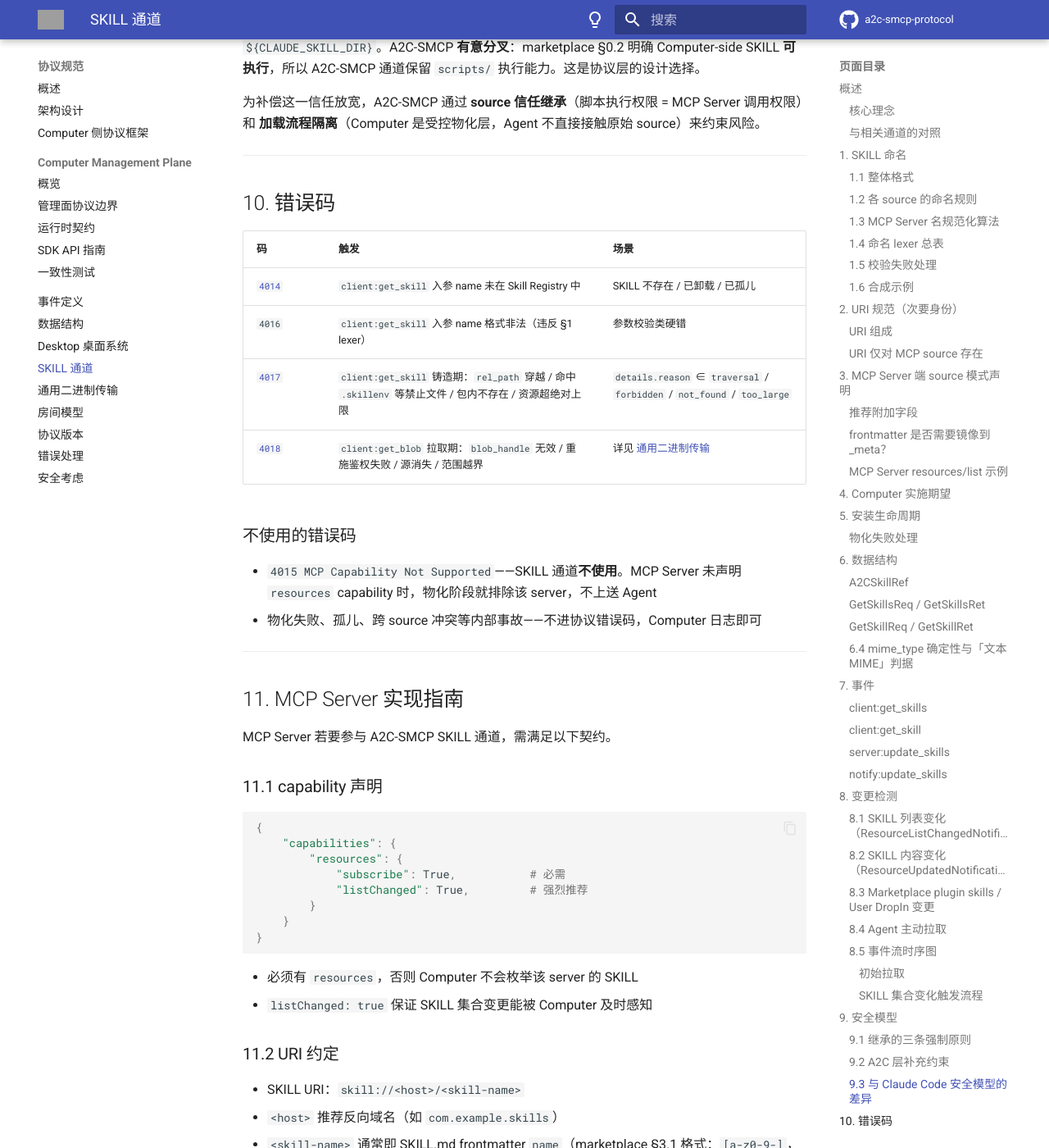
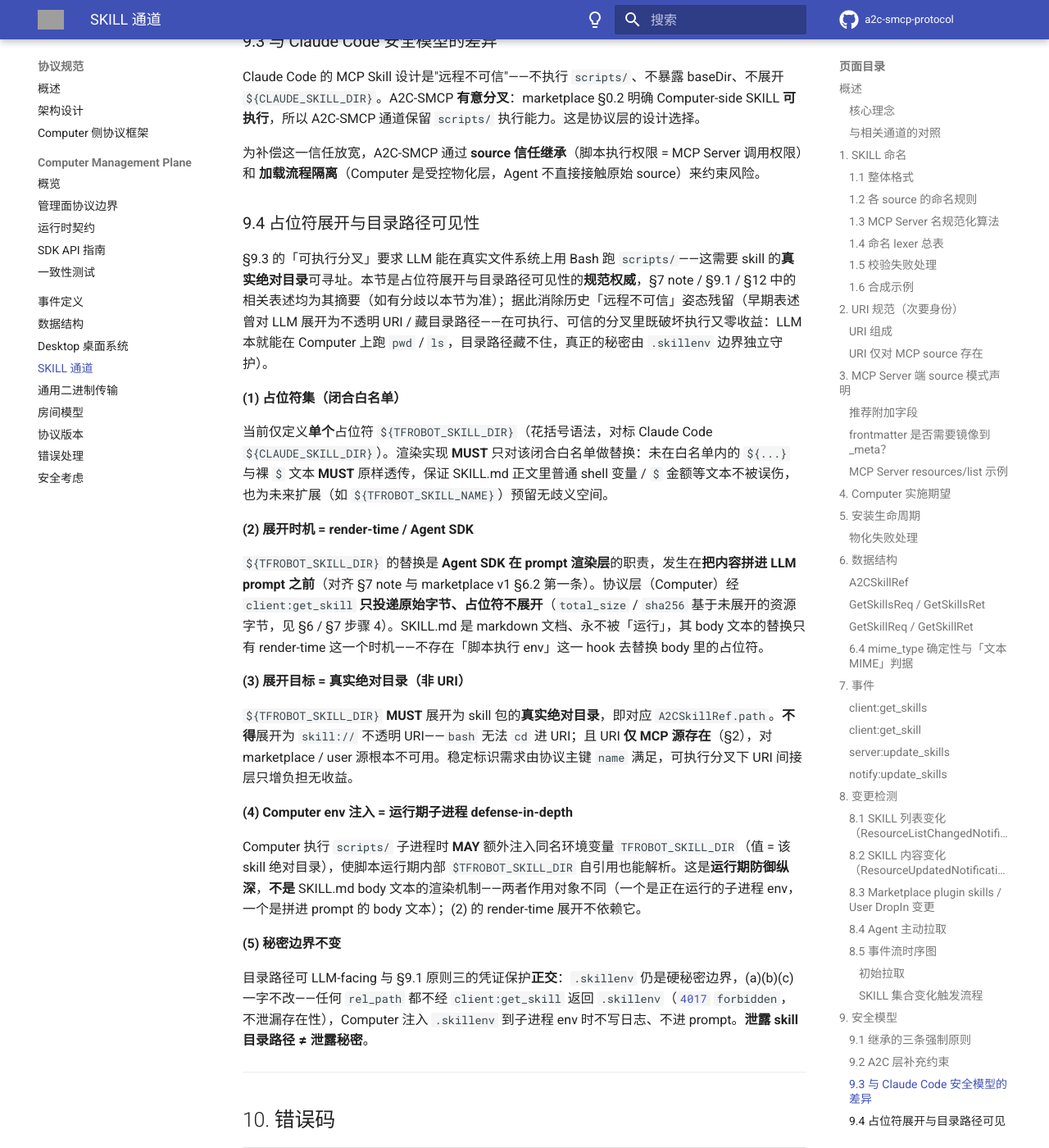
Before and after one commit to A2C-SMCP/a2c-smcp-protocol, an MkDocs documentation site: the page built from docs/specification/skill.md, in a window 1280 px wide and 1400 px high, scrolled down 20163 px. Shown: the whole window at 82% size. Built offline with MkDocs 1.6.1 and Material for MkDocs 9.7.7, drawn with Linux system fonts in a browser that asks for light colours; comment, search, counter and statistics services are not loaded; the version menu is left out; some of the changed text lies outside the part shown; grey boxes are pictures that could not be loaded.

Commit message:
docs(skill): 修订 §9.1/§12 path 可见性矛盾，新增 §9.4 占位符展开规范 [#14]
§9.1/§12 残留 Claude Code「远程不可信」姿态（藏 path / 展开为不透明 URI），
与 §9.3 可执行分叉及 §7 render-time 锚点自相矛盾。统一订正：
- ${TFROBOT_SKILL_DIR} 由 Agent SDK render-time 展开为真实绝对目录（非 URI）
- skill 目录路径 MAY LLM-facing；Computer env 注入降级为子进程 defense-in-depth
- 新增 §9.4 作单一规范权威；.skillenv 硬秘密边界零改动
- 同步 data-structures/events 交叉引用；migrations 记号对齐 §9.4 白名单

Co-Authored-By: Claude Opus 4.8 (1M context) <noreply@anthropic.com>

```diff
--- a/docs/migrations/v0.2.1-skill-and-blob-transfer.md
+++ b/docs/migrations/v0.2.1-skill-and-blob-transfer.md
@@ -69,7 +69,7 @@ SDK 的事件常量模块（python-sdk `a2c_smcp/smcp.py`、rust-sdk `crates/smc
 
 !!! warning "「资源字节」基准——三处口径必须一致"
 
-    `total_size` / `chunk_offset` / `sha256` 一律基于 **Agent 最终消费的资源字节**：SKILL.md → frontmatter 剥离后 body；其它文件 → 原始字节；占位符 `$TFROBOT_*` **不展开**（展开是 Agent SDK prompt 渲染层职责）。SDK 计算/校验 sha256 必须用同一口径，否则跨端校验恒失败。
+    `total_size` / `chunk_offset` / `sha256` 一律基于 **Agent 最终消费的资源字节**：SKILL.md → frontmatter 剥离后 body；其它文件 → 原始字节；占位符 `${TFROBOT_SKILL_DIR}` **不展开**（展开是 Agent SDK prompt 渲染层职责，规范见 [skill.md §9.4](../specification/skill.md#94-占位符展开与目录路径可见性)）。SDK 计算/校验 sha256 必须用同一口径，否则跨端校验恒失败。
 
 ---
 
@@ -89,7 +89,7 @@ SDK 的事件常量模块（python-sdk `a2c_smcp/smcp.py`、rust-sdk `crates/smc
 1. 收 `notify:update_skills` → 自动 `client:get_skills` 刷新清单（建议）。
 2. `client:get_skill(name[, rel_path])`：响应**分支** `body`（直接用）vs `blob_handle`（转 §5 拉取例程）。
 3. `name` 当**不透明可比较字符串**，原样取自 `A2CSkillRef.name`，**不自行拼接**（否则 `4016`）。
-4. 占位符展开（`$TFROBOT_*`）是 Agent SDK 在 prompt 渲染层的职责，**不是** Computer 协议层职责。
+4. 占位符展开（`${TFROBOT_SKILL_DIR}`）是 Agent SDK 在 prompt 渲染层的职责，**不是** Computer 协议层职责。
 
 ### 4.3 Server SDK
 
--- a/docs/specification/skill.md
+++ b/docs/specification/skill.md
@@ -330,7 +330,7 @@ class A2CSkillRef(TypedDict):       # 默认 total=True：裸字段 = 必选，N
     # ── 物化输出 ──────────────────────────────────────
     path: str                       # 必选：Computer 本地绝对目录路径
                                     # staging 落盘是所有 source 的统一第一步，故恒存在
-                                    # 面向 Agent SDK（脚本执行/文件访问）；LLM 永不可见（§9.1）
+                                    # 面向 Agent SDK（脚本执行/文件访问）；渲染期可经 ${TFROBOT_SKILL_DIR} 展开为 LLM-facing（§9.1/§9.4）
 
     # ── SKILL.md frontmatter 派生（marketplace §3.1 的 6 字段，无 version）──
     description: str                # 必选：marketplace §3.1
@@ -349,7 +349,7 @@ class A2CSkillRef(TypedDict):       # 默认 total=True：裸字段 = 必选，N
 |---|---|:---:|---|
 | `name` | `str` | ✅ **必选** | 合成全局唯一名，跨工具对齐裸名（marketplace `<plugin>:<skill>` / user `<skill>` / mcp `mcp:<server>:<skill>`，§1）。协议主键，Agent 当不透明可比较字符串 |
 | `source` | `str` | ✅ **必选** | 完整来源 provenance（`mcp:tfrobot-tools` / `marketplace:acme-skills` / `user`） |
-| `path` | `str` | ✅ **必选** | Computer 本地绝对目录路径；staging 物化为所有 source 统一第一步，恒存在（§4 / §5）。面向 Agent SDK 脚本/文件访问，LLM 永不可见（§9.1） |
+| `path` | `str` | ✅ **必选** | Computer 本地绝对目录路径；staging 物化为所有 source 统一第一步，恒存在（§4 / §5）。面向 Agent SDK 脚本/文件访问；可执行分叉下经 `${TFROBOT_SKILL_DIR}` 渲染期展开 MAY LLM-facing（§9.1/§9.4） |
 | `description` | `str` | ✅ **必选** | SKILL.md frontmatter 强制字段（marketplace §3.1）；跨三 source 均存在 |
 | `uri` | `str` | ⬜ 可选 | **仅 MCP 来源**：`skill://host/skill-name`，次要身份（§2） |
 | `license` | `str` | ⬜ 可选 | frontmatter |
@@ -374,7 +374,7 @@ class A2CSkillRef(TypedDict):       # 默认 total=True：裸字段 = 必选，N
 
 !!! note "`path` 恒存在（不存在"无 baseDir"形态）"
 
-    Computer 是 SKILL 管理者（理念 #2），所有 source（MCP / marketplace / 用户）落地的统一第一步都是 staging 物化到本地安装目录（§4 / §5）。因此**任何进入 Skill Registry 的 SKILL 必有可读本地目录**——`path` 是必选字段。该字段面向 Agent SDK 的脚本执行与文件访问；LLM-facing 流程仍只用 `name` + body（§9.1）。
+    Computer 是 SKILL 管理者（理念 #2），所有 source（MCP / marketplace / 用户）落地的统一第一步都是 staging 物化到本地安装目录（§4 / §5）。因此**任何进入 Skill Registry 的 SKILL 必有可读本地目录**——`path` 是必选字段。该字段面向 Agent SDK 的脚本执行与文件访问；可执行分叉（§9.3）下 Agent SDK 可在渲染期把它展开进 `${TFROBOT_SKILL_DIR}` 供 LLM 构造 Bash 命令（§9.4）。硬秘密边界是 `.skillenv`，非目录路径。
 
 !!! note "为什么没有 raw `mcp_server` 字段"
 
@@ -643,7 +643,7 @@ A2C-SMCP SKILL 通道继承 [marketplace SKILL v1 §1.2 三条强制安全原则
 
 | 原则 | A2C v0.2 通道落位 |
 |---|---|
-| **SKILL 资源访问受控** | LLM 只见 URI 与 SKILL.md body；`path` 仅给 Agent SDK；脚本执行 env 注入由 Computer 完成 |
+| **SKILL 资源访问受控** | 内容访问经 `client:get_skill` 单一通道：按 `name` 寻址 + `rel_path` 沙箱（§9.2），Skill Registry 是唯一 name→path 映射源。可执行分叉（§9.3）下 skill **目录路径 MAY LLM-facing**（`path` / `${TFROBOT_SKILL_DIR}` 渲染期展开的真实绝对目录，§9.4）——Bash 执行 `scripts/` 的必要条件；硬秘密边界是 `.skillenv`（见下方原则三），非目录路径 |
 | **加载方不持久化 SKILL** | A2C-SMCP Computer **是**已授权加载方，物化到 SKILL 安装目录是协议设计，不违反原则；Agent 端 SDK 仍然只把 SKILL 当 data |
 | **敏感凭证 LLM 不可见** | `.skillenv` 在 staging 目录落盘是协议允许的，但 A2C 协议 **MUST** 保证：(a) **无论 `rel_path` 为何**，`client:get_skill` 都不返回 `.skillenv`（命中即 [`4017`](error-handling.md#skill-resource-not-accessible4017) `forbidden`，且不泄漏存在性）；(b) Computer 注入 `.skillenv` 到子进程 env 时不写日志、不进 prompt；(c) 任何场景下 `client:get_skills` / `client:get_skill` 都不暴露 `.skillenv` 解析结果 |
 
@@ -664,6 +664,30 @@ A2C-SMCP SKILL 通道继承 [marketplace SKILL v1 §1.2 三条强制安全原则
 Claude Code 的 MCP Skill 设计是"远程不可信"——不执行 `scripts/`、不暴露 baseDir、不展开 `${CLAUDE_SKILL_DIR}`。A2C-SMCP **有意分叉**：marketplace §0.2 明确 Computer-side SKILL **可执行**，所以 A2C-SMCP 通道保留 `scripts/` 执行能力。这是协议层的设计选择。
 
 为补偿这一信任放宽，A2C-SMCP 通过 **source 信任继承**（脚本执行权限 = MCP Server 调用权限）和 **加载流程隔离**（Computer 是受控物化层，Agent 不直接接触原始 source）来约束风险。
+
+### 9.4 占位符展开与目录路径可见性
+
+§9.3 的「可执行分叉」要求 LLM 能在真实文件系统上用 Bash 跑 `scripts/`——这需要 skill 的**真实绝对目录**可寻址。本节是占位符展开与目录路径可见性的**规范权威**，§7 note / §9.1 / §12 中的相关表述均为其摘要（如有分歧以本节为准）；据此消除历史「远程不可信」姿态残留（早期表述曾对 LLM 展开为不透明 URI / 藏目录路径——在可执行、可信的分叉里既破坏执行又零收益：LLM 本就能在 Computer 上跑 `pwd` / `ls`，目录路径藏不住，真正的秘密由 `.skillenv` 边界独立守护）。
+
+**(1) 占位符集（闭合白名单）**
+
+当前仅定义**单个**占位符 `${TFROBOT_SKILL_DIR}`（花括号语法，对标 Claude Code `${CLAUDE_SKILL_DIR}`）。渲染实现 **MUST** 只对该闭合白名单做替换：未在白名单内的 `${...}` 与裸 `$` 文本 **MUST** 原样透传，保证 SKILL.md 正文里普通 shell 变量 / `$` 金额等文本不被误伤，也为未来扩展（如 `${TFROBOT_SKILL_NAME}`）预留无歧义空间。
+
+**(2) 展开时机 = render-time / Agent SDK**
+
+`${TFROBOT_SKILL_DIR}` 的替换是 **Agent SDK 在 prompt 渲染层**的职责，发生在**把内容拼进 LLM prompt 之前**（对齐 §7 note 与 marketplace v1 §6.2 第一条）。协议层（Computer）经 `client:get_skill` **只投递原始字节、占位符不展开**（`total_size` / `sha256` 基于未展开的资源字节，见 §6 / §7 步骤 4）。SKILL.md 是 markdown 文档、永不被「运行」，其 body 文本的替换只有 render-time 这一个时机——不存在「脚本执行 env」这一 hook 去替换 body 里的占位符。
+
+**(3) 展开目标 = 真实绝对目录（非 URI）**
+
+`${TFROBOT_SKILL_DIR}` **MUST** 展开为 skill 包的**真实绝对目录**，即对应 `A2CSkillRef.path`。**不得**展开为 `skill://` 不透明 URI——`bash` 无法 `cd` 进 URI；且 URI **仅 MCP 源存在**（§2），对 marketplace / user 源根本不可用。稳定标识需求由协议主键 `name` 满足，可执行分叉下 URI 间接层只增负担无收益。
+
+**(4) Computer env 注入 = 运行期子进程 defense-in-depth**
+
+Computer 执行 `scripts/` 子进程时 **MAY** 额外注入同名环境变量 `TFROBOT_SKILL_DIR`（值 = 该 skill 绝对目录），使脚本运行期内部 `$TFROBOT_SKILL_DIR` 自引用也能解析。这是**运行期防御纵深**，**不是** SKILL.md body 文本的渲染机制——两者作用对象不同（一个是正在运行的子进程 env，一个是拼进 prompt 的 body 文本）；(2) 的 render-time 展开不依赖它。
+
+**(5) 秘密边界不变**
+
+目录路径可 LLM-facing 与 §9.1 原则三的凭证保护**正交**：`.skillenv` 仍是硬秘密边界，(a)(b)(c) 一字不改——任何 `rel_path` 都不经 `client:get_skill` 返回 `.skillenv`（[`4017`](error-handling.md#skill-resource-not-accessible4017) `forbidden`，不泄漏存在性），Computer 注入 `.skillenv` 到子进程 env 时不写日志、不进 prompt。**泄露 skill 目录路径 ≠ 泄露秘密**。
 
 ---
 
@@ -782,7 +806,7 @@ A2C-SMCP SKILL 通道在 URI 与命名上**直接对齐** Claude Code 的 MCP Sk
 | 命名格式（mcp） | `<server>:<skill>` | `mcp:<server>:<skill>`（A2C 多源共享，**唯一**保留 `mcp:` 段消歧） |
 | Server 名规范化 | `normalizeNameForMCP()`，含 `claude.ai ` 前缀特例 | 同算法，**不实现** `claude.ai ` 特例 |
 | `scripts/` 执行 | ❌ 禁止（MCP Skill 远程不可信） | ✅ 由 Computer 执行（source 信任继承） |
-| `${SKILL_DIR}` 占位符 | `${CLAUDE_SKILL_DIR}` 对 MCP Skill **无意义** | `${TFROBOT_SKILL_DIR}` 展开为不透明 URI（LLM-facing）/ 真 FS 路径（脚本执行 env，由 Computer 注入） |
+| `${SKILL_DIR}` 占位符 | `${CLAUDE_SKILL_DIR}` 对 MCP Skill **无意义** | `${TFROBOT_SKILL_DIR}` 由 **Agent SDK 渲染期展开为真实绝对目录**（拼进 LLM prompt 前，见 §7 note / §9.4）；Computer 另注入同名 env 供子进程运行期自引用（defense-in-depth，非 body 渲染机制） |
 | `resources/list` cursor 翻页 | 不消费 | Computer 完整消费翻页直至末尾 |
 | Resource Templates | 不消费 | 不消费（与 Claude Code 一致） |
 
```
Also changed, not shown: docs/specification/data-structures.md (+1 -1 lines), docs/specification/events.md (+1 -1 lines).
